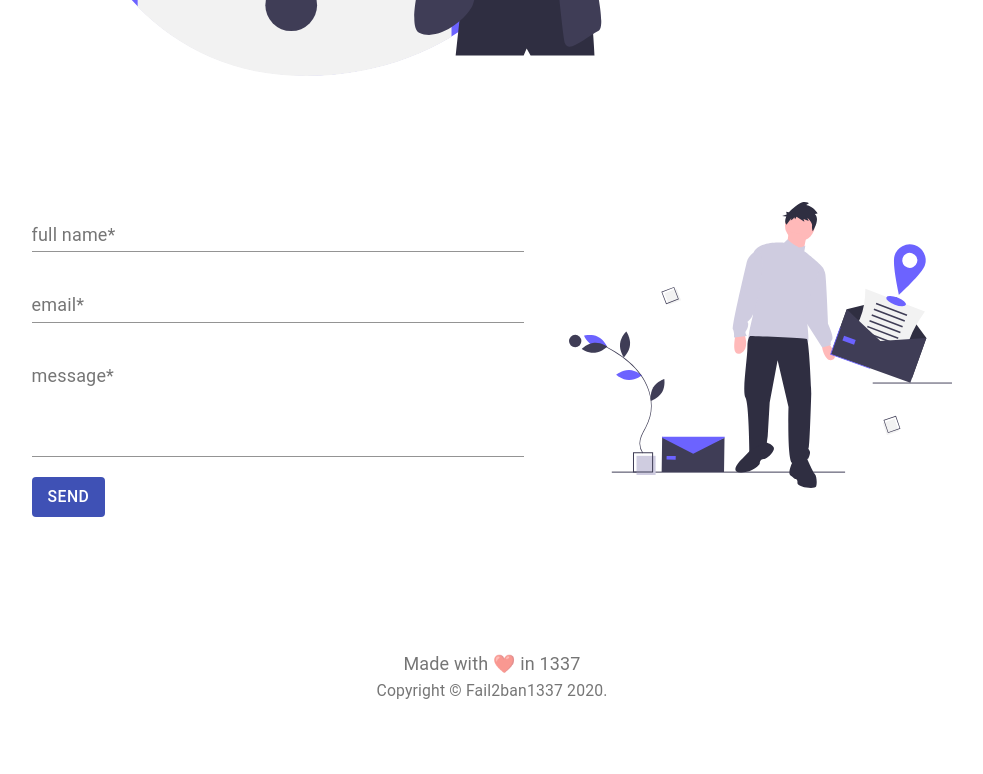
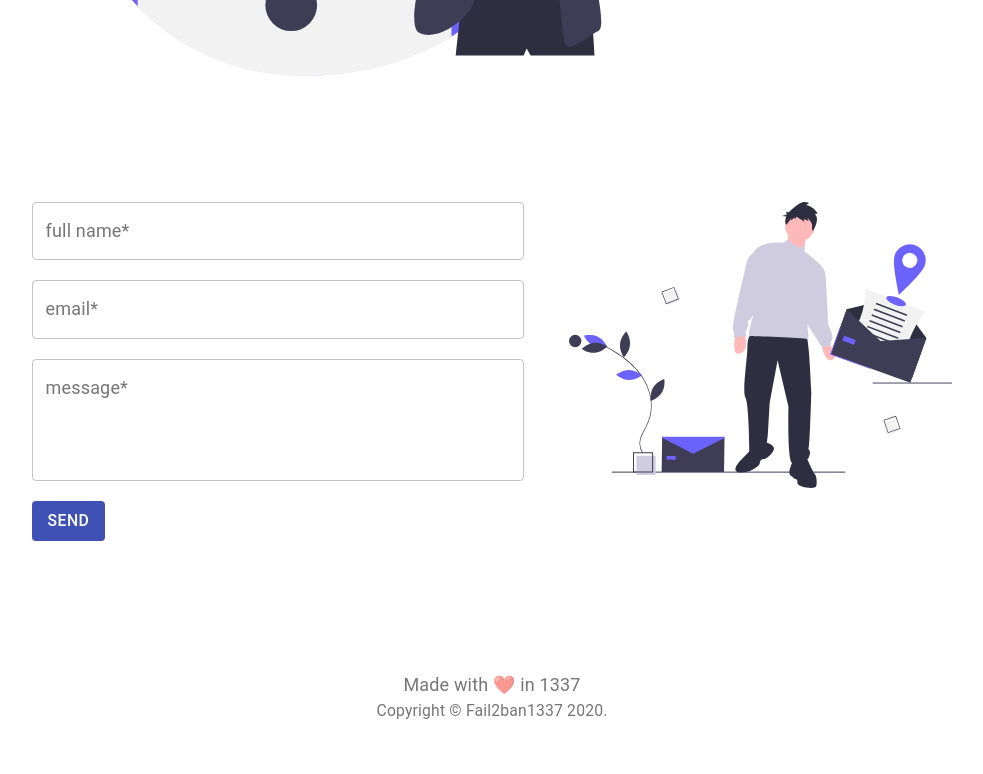
Before and after one commit to fail2ban1337/portfolio, a Gatsby site: page / in a window 1280 px wide. Shown: the part 1138-1912 px from the top of the page, without its empty margins (148-1131 px from the left). Built offline with nearby package versions, Linux system fonts and the light colour scheme; Gatsby itself is replaced by a stand-in of ours; no server answers.

Commit message:
Remove id from input

```diff
--- a/src/components/inc/contact.js
+++ b/src/components/inc/contact.js
@@ -121,9 +121,9 @@ export default function Contact() {
           <Grid container item sm={7} xs={12}>
             <Grid item xs={11}>
               <TextField
+                variant="outlined"
                 fullWidth
                 name="user_name"
-                id="outlined-basic"
                 label="full name*"
                 value={form.user_name}
                 type="text"
@@ -132,9 +132,9 @@ export default function Contact() {
             </Grid>
             <Grid item xs={11} style={{ marginTop: "20px" }}>
               <TextField
+                variant="outlined"
                 fullWidth
                 label="email*"
-                id="outlined-basic"
                 name="user_email"
                 type="email"
                 value={form.user_email}
@@ -143,6 +143,7 @@ export default function Contact() {
             </Grid>
             <Grid item xs={11} style={{ marginTop: "20px" }}>
               <TextField
+                variant="outlined"
                 multiline
                 rows="4"
                 fullWidth
@@ -164,7 +165,6 @@ export default function Contact() {
               </Button>
             </Grid>
           </Grid>
-
           <Grid item sm={5} xs={12}>
             <img src={undrew2} />
           </Grid>
```
